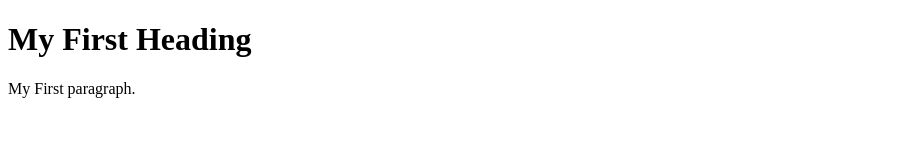
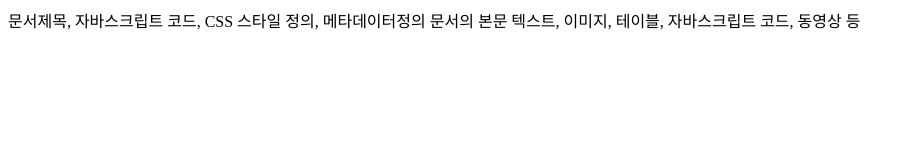
Before and after one commit to Ohhaeseo/WEB_MAIN_20210997, a plain HTML site: page index.html in a window 1280 px wide. Shown: the whole page, without its empty margins (0-915 px from the left). Drawn offline with Linux system fonts and the light colour scheme.

Commit message:
LOGO.html

```diff
--- a/index.html
+++ b/index.html
@@ -1,9 +1,9 @@
 <!DOCTYPE html>
 <html>
-<body>
-
-<h1>My First Heading</h1>
-<p>My First paragraph.</p>
-
-</body>
+    <head><title>타이틀 테스트</title>
+        문서제목, 자바스크립트 코드, CSS 스타일 정의, 메타데이터정의
+    </head>
+    <body>
+        문서의 본문 텍스트, 이미지, 테이블, 자바스크립트 코드, 동영상 등
+    </body>
 </html>
```
